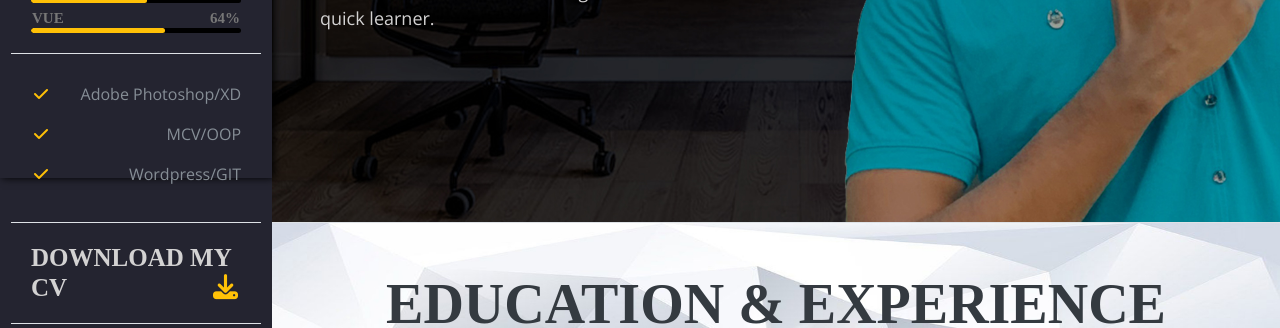
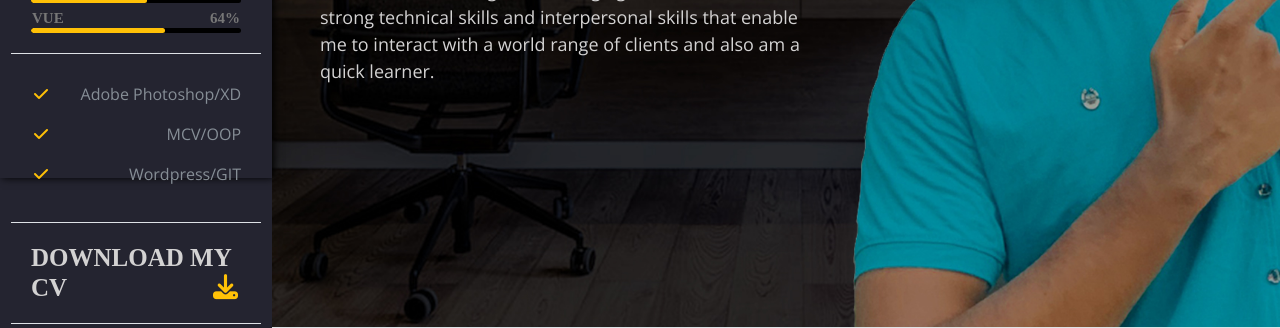
Before and after one commit to eshanhirushka/portfolio, a plain HTML site: page portfolio.html in a window 1280 px wide. Shown: the part 622-950 px from the top of the page. Drawn offline with nearby package versions, Linux system fonts and the light colour scheme; a web font is replaced by a local one.

Commit message:
Update style.css

```diff
--- a/css/style.css
+++ b/css/style.css
@@ -379,7 +379,7 @@ a:active {
         background-size: cover;
         background-position: center center;
         background-repeat: no-repeat;
-        min-height: 845px;
+        min-height: 950px;
     }
 }
 @media (min-width: 551px) {
```
